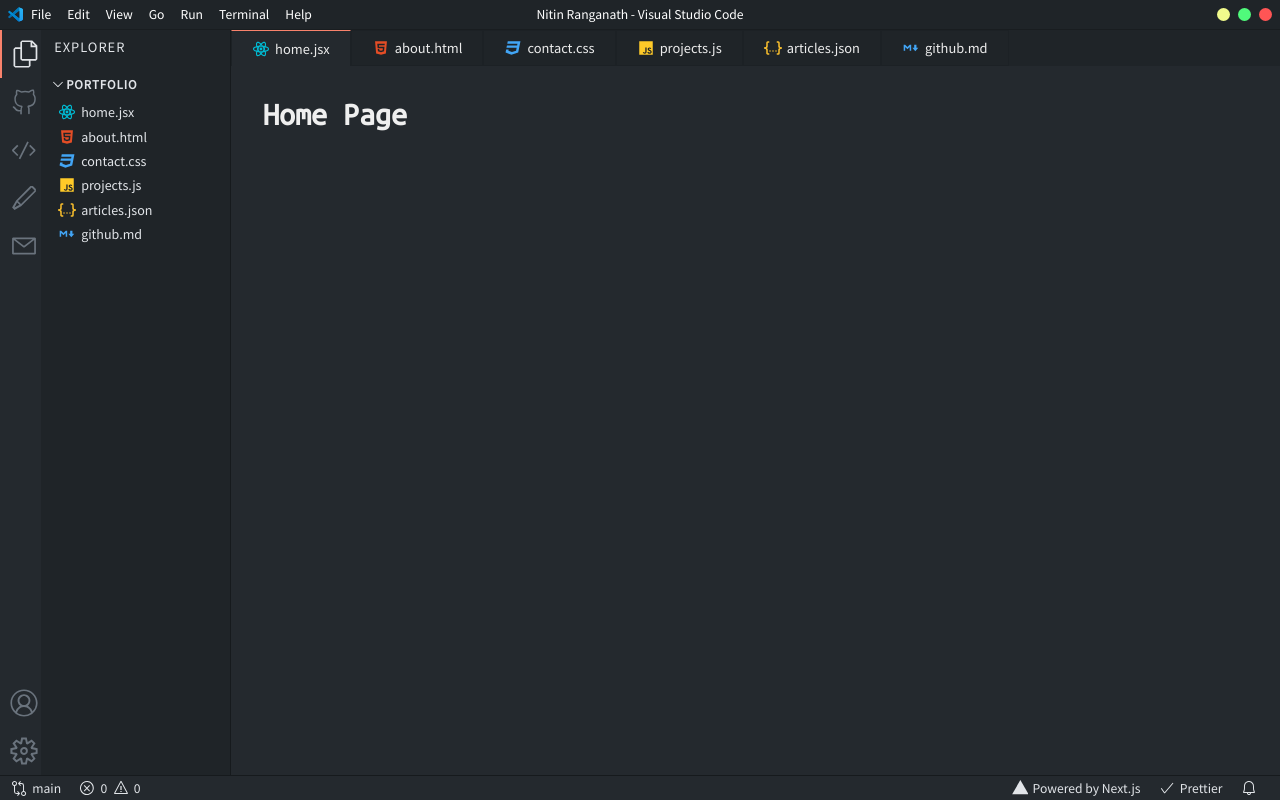
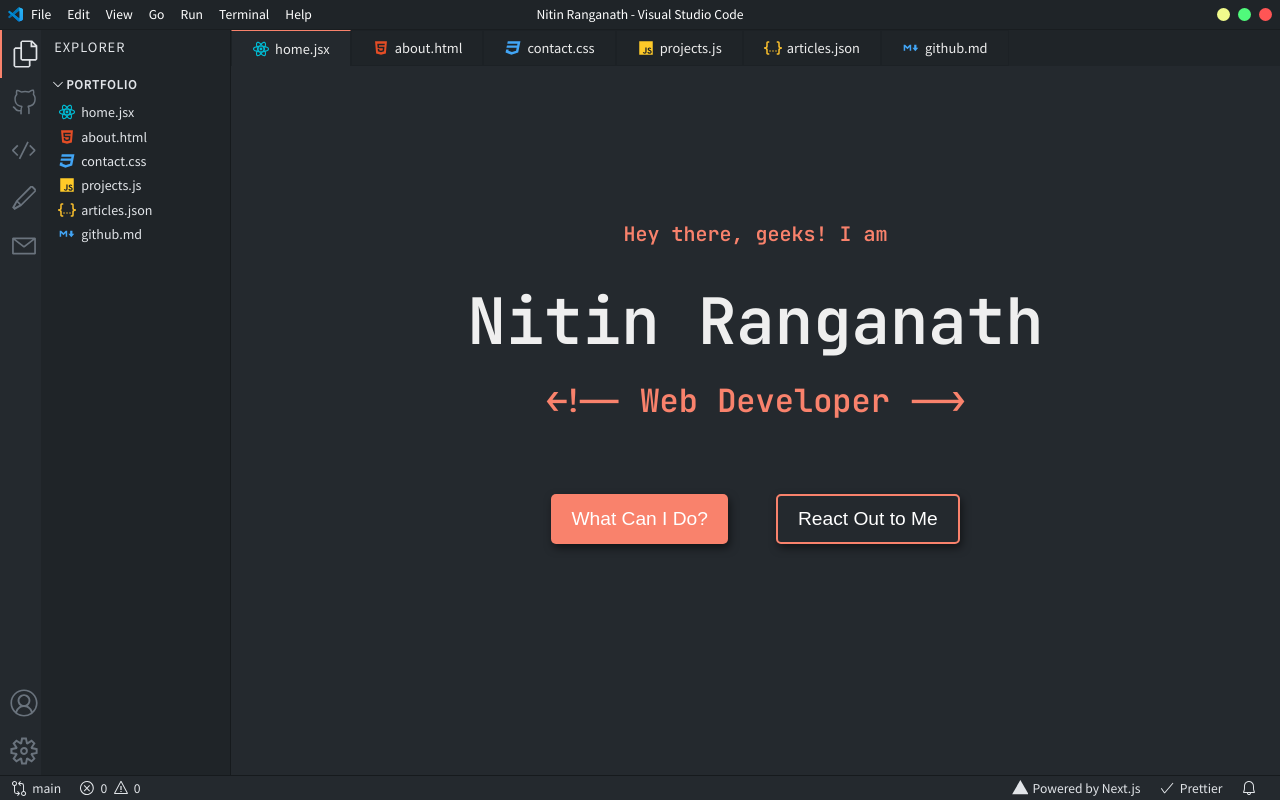
Before and after one commit to smartech75/vscode-portfolio, a Next.js app: page / in a window 1280 px wide. Built offline with nearby package versions, Linux system fonts and the light colour scheme.

Commit message:
Initial home page design

```diff
--- a/pages/index.jsx
+++ b/pages/index.jsx
@@ -1,10 +1,24 @@
+import Link from 'next/link';
 import Head from '../components/Head';
+import styles from '../styles/HomePage.module.css';
 
-export default function Home() {
+export default function HomePage() {
   return (
     <>
       <Head title="Nitin Ranganath | Home" />
-      <h1>Home Page</h1>
+      <div className={styles.container}>
+        <h6 className={styles.welcome}>Hey there, geeks! I am</h6>
+        <h1 className={styles.title}>Nitin Ranganath</h1>
+        <h3 className={styles.subtitle}>&lt;!-- Web Developer --&gt;</h3>
+        <div className={styles.buttons}>
+          <Link href="/about">
+            <button className={styles.contained}>What Can I Do?</button>
+          </Link>
+          <Link href="/contact">
+            <button className={styles.outlined}>React Out to Me</button>
+          </Link>
+        </div>
+      </div>
     </>
   );
 }
--- /dev/null
+++ b/styles/HomePage.module.css
@@ -0,0 +1,74 @@
+.container {
+  display: flex;
+  justify-content: center;
+  align-items: center;
+  height: 75vh;
+  flex-direction: column;
+  text-align: center;
+}
+
+.welcome {
+  color: #f9826c;
+  font-size: 1.25rem;
+  margin-bottom: 2rem;
+}
+
+.title {
+  font-size: 4rem;
+  margin-bottom: 1rem;
+}
+
+.subtitle {
+  font-size: 2rem;
+  color: #f9826c;
+  margin-bottom: 2.5rem;
+}
+
+.buttons {
+  display: flex;
+}
+
+.buttons > * {
+  margin: 2rem 1.5rem;
+  padding: 0.75rem 1.25rem;
+  font-size: 1.2rem;
+  border-radius: 5px;
+  cursor: pointer;
+  border: none;
+  outline: 0;
+  box-shadow: 2px 4px 8px rgba(0, 0, 0, 0.5);
+  transition: all 0.3s;
+}
+
+.contained {
+  background: #f9826c;
+  color: white;
+}
+
+.outlined {
+  border: 2px solid #f9826c;
+  background: transparent;
+  color: white;
+}
+
+.contained:hover,
+.outlined:hover {
+  box-shadow: 1px 2px 4px rgba(0, 0, 0, 0.5);
+}
+
+@media screen and (max-width: 600px) {
+  .title {
+    font-size: 2.5rem;
+    margin-bottom: 1rem;
+  }
+  .subtitle {
+    font-size: 1.2rem;
+    color: #f9826c;
+    margin-bottom: 2.5rem;
+  }
+  .buttons > * {
+    margin: 1.5rem 0.75rem;
+    padding: 0.5rem 1.25rem;
+    font-size: 1rem;
+  }
+}
--- a/styles/Layout.module.css
+++ b/styles/Layout.module.css
@@ -1,4 +1,4 @@
-@import url('https://fonts.googleapis.com/css2?family=Ubuntu+Mono&display=swap');
+@import url('https://fonts.googleapis.com/css2?family=JetBrains+Mono:wght@300;400;500;600&display=swap');
 
 .main {
   display: flex;
@@ -8,6 +8,27 @@
 .content {
   padding: 2rem;
   color: #efefef;
-  font-family: 'Ubuntu Mono', monospace;
+  font-family: 'JetBrains Mono', monospace;
   flex: 1;
+  height: 85vh;
+  overflow-y: auto;
 }
+
+.content {
+  scrollbar-width: 10px;
+  scrollbar-color: #f9826c;
+}
+
+.content::-webkit-scrollbar {
+  width: 15px;
+}
+
+.content::-webkit-scrollbar-track {
+  background: #24292e;
+  border-left: 1px solid #1e1f29;
+}
+
+.content::-webkit-scrollbar-thumb {
+  background: #333536;
+  border-left: 1px solid #1e1f29;
+}
```
